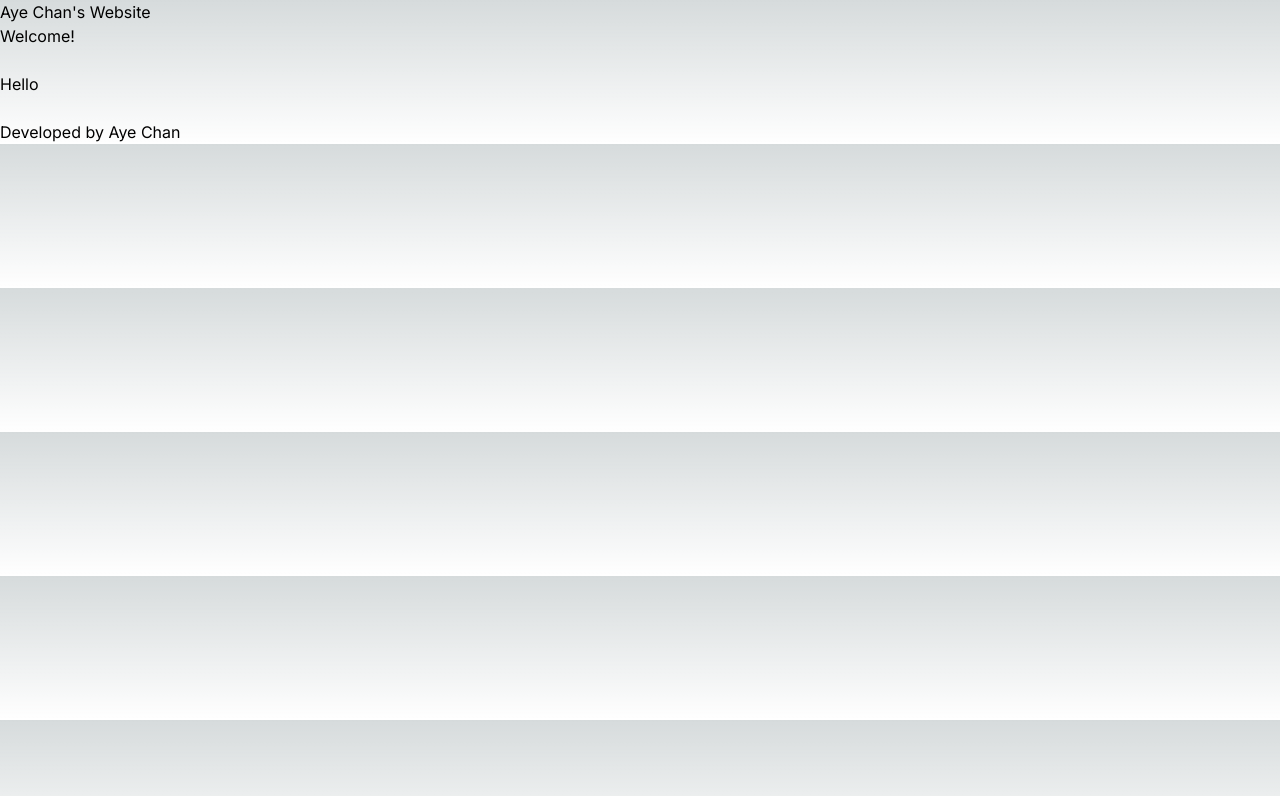
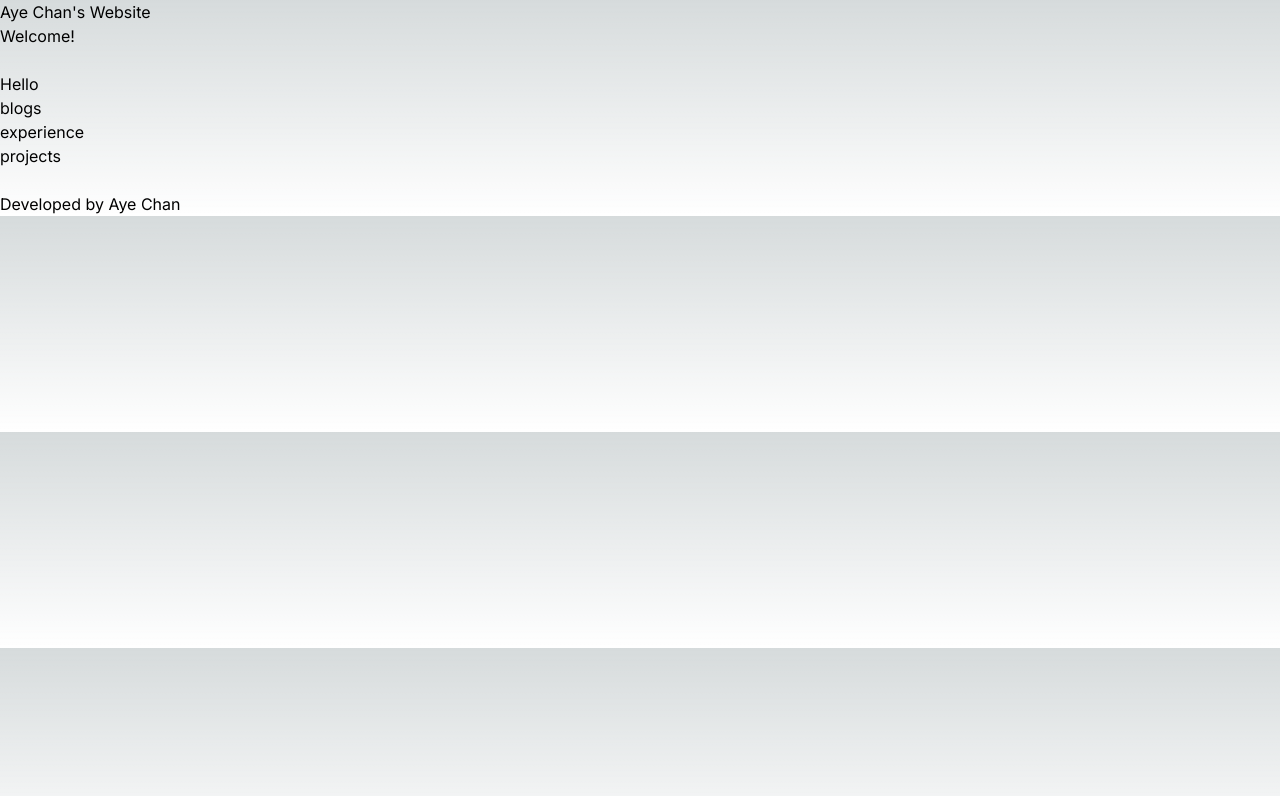
Before and after one commit to ayechanst/my-website, a Next.js app: page / in a window 1280 px wide. Shown: the top 796 px of the page. Built offline with nearby package versions, Linux system fonts and the light colour scheme.

Commit message:
reading md function

```diff
--- a/src/app/page.tsx
+++ b/src/app/page.tsx
@@ -1,5 +1,30 @@
-import Image from "next/image";
+import fs from "fs";
 
-export default function Home() {
-  return <div>Hello</div>;
-}
+const getSectionMetaData = () => {
+  const folder = "sections/";
+  const files = fs.readdirSync(folder);
+  const markdownPosts = files.filter((file) =>
+    file.endsWith(".md")
+  );
+  const slugs = markdownPosts.map((file) =>
+    file.replace(".md", "")
+  );
+  return slugs;
+};
+
+const Home = () => {
+  const sectionMetaData = getSectionMetaData();
+  const sectionPreviews = sectionMetaData.map((slug) => (
+    <div>
+      <h2>{slug}</h2>
+    </div>
+  ));
+  return (
+    <div>
+      Hello
+      <div>{sectionPreviews}</div>
+    </div>
+  );
+};
+
+export default Home;
```
